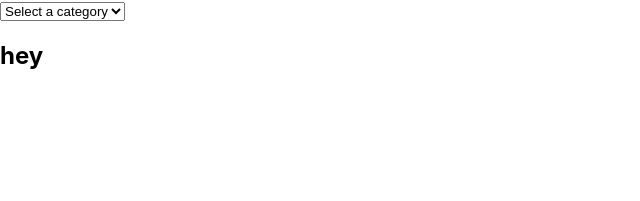
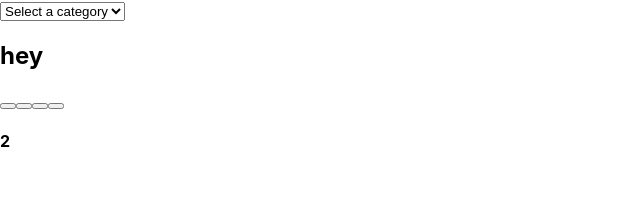
Before and after one commit to SchoolOfCode/bc14_w7_project-frontend-h-o-n-k, a React (Create React App) app in the folder honkapp/: page / in a window 1280 px wide. Shown: the top 201 px of the page, without its empty margins (0-640 px from the left). Built offline with nearby package versions, Linux system fonts and the light colour scheme.

Commit message:
App Func added

```diff
--- a/honkapp/src/QuestionData.js
+++ b/honkapp/src/QuestionData.js
@@ -8,10 +8,14 @@ export const questionDataCSS = {
   },
   1: {
     image: "https://i.imgur.com/AAlLkvi.png",
-    question: "TestCSS1",
+    question: "what does CSS stand for",
     score: 1,
     difficulty: 1,
-    answer: "Test",
+    choice1: "Cascading Style sheets",
+    choice2: "Cascading Style sheeps",
+    choice3: "Cascading Style ships",
+    choice4: "Cascading Style snakes",
+    answer: "Cascading Style sheets",
   },
 
   2: {
--- a/honkapp/src/components/App/App.js
+++ b/honkapp/src/components/App/App.js
@@ -5,18 +5,41 @@ import { questionDataCSS } from "../../QuestionData";
 
 function App() {
   const [categoryQ, setCategoryQ] = useState("hey");
+const randomNumber = (Math.floor(Math.random() * 3))
+    const [answer, setAnswer] = useState(" ")
 
   // const [categoryImg, setCategoryImg] = useState(questionDataJS[1].image);
   // Q1 is index 0, Q2 is index 1, Q3 is index 2
 
   function handleCategoryChange(event) {
     const value = event.target.value;
+
+
     if (value === "CSS") {
-      setCategoryQ(questionDataCSS[Math.floor(Math.random() * 3)].question);
+      setCategoryQ(questionDataCSS[randomNumber].question);
+      setAnswer (questionDataCSS[randomNumber].answer);
+
     } else if (value === "JS") {
-      setCategoryQ(questionDataJS[Math.floor(Math.random() * 3)].question);
+      setCategoryQ(questionDataJS[randomNumber].question);
     }
   }
+
+function handleChoice1() {
+let userAnswer = questionDataCSS[randomNumber].choice1;
+checkAnswer(userAnswer);
+}
+
+function checkAnswer() {
+
+// assign a value to userAnswer from one of the 4 choice buttons
+// compare choice of button vs QuestionData.js answer
+// send alert to user if answer is right
+
+if (questionDataCSS[randomNumber].choice1 === answer) {
+  alert ("well done")
+}}
+
+
 
   return (
     <>
@@ -28,9 +51,14 @@ function App() {
         <option value="CSS">CSS</option>
       </select>
       <h2>{categoryQ}</h2>
+      <button onClick = {handleChoice1} >{questionDataCSS[randomNumber].choice1}</button>
+      <button>{questionDataCSS[randomNumber].choice2}  </button>
+      <button>{questionDataCSS[randomNumber].choice3}  </button>
+      <button>{questionDataCSS[randomNumber].choice4}  </button>
+      <h4> {randomNumber} </h4>
       <div className="App"></div>
     </>
   );
 }
-
+// to be a button component
 export default App;
```
Also changed, not shown: 1 other file (tests, documents, lock files or other folders).
